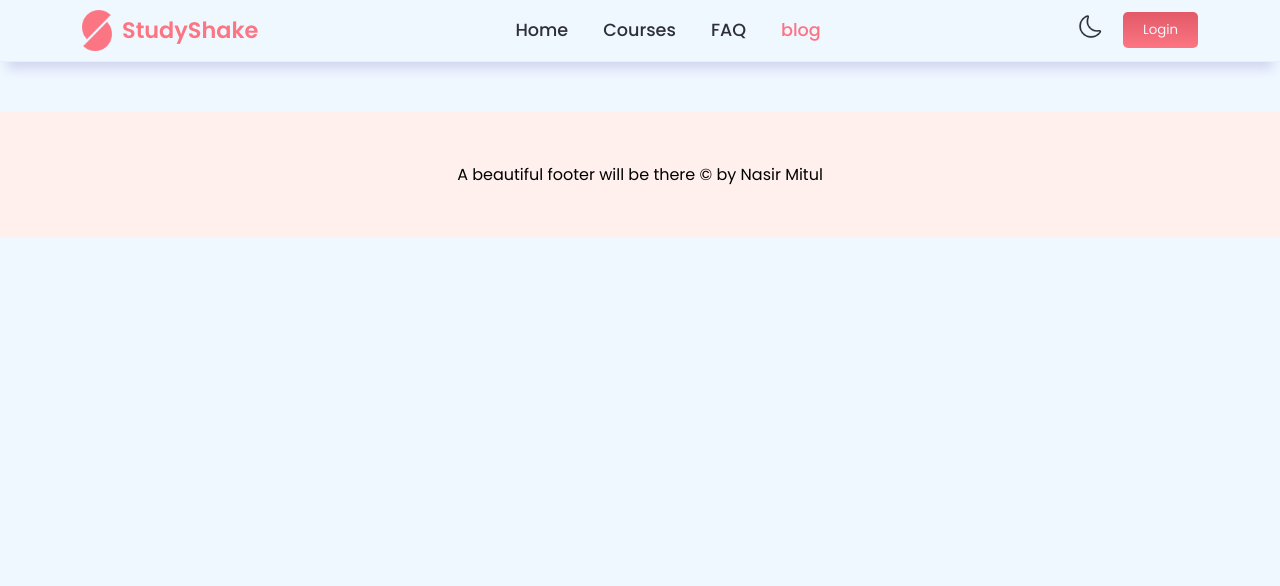
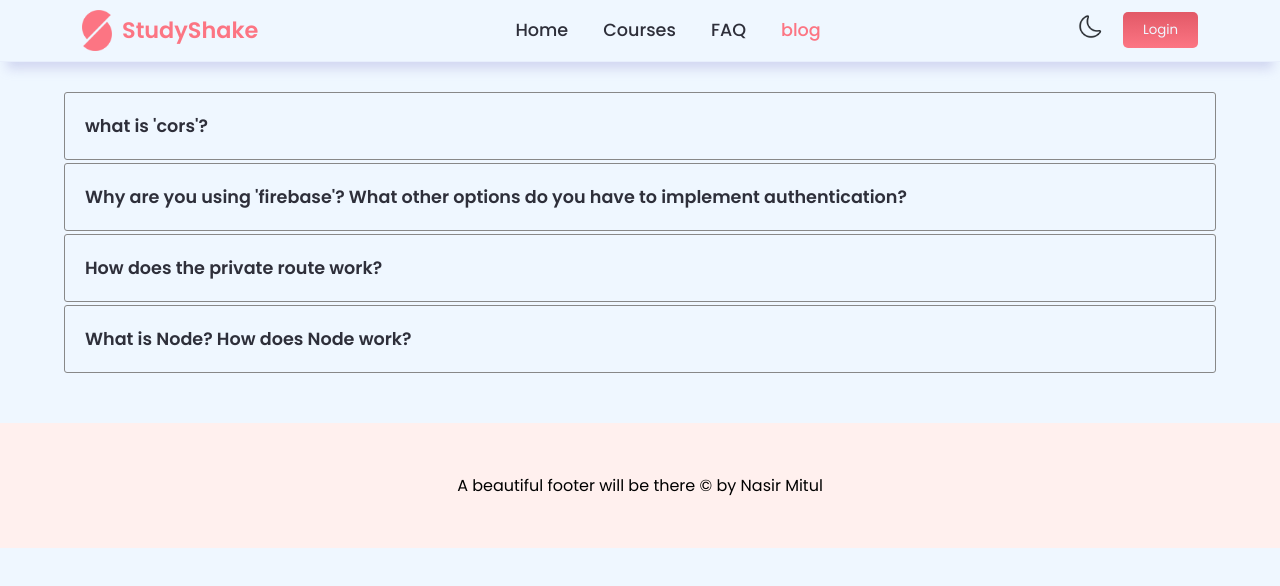
Before and after one commit to nasirmitul/study-shake-client-side, a React (Create React App) app: page /blog in a window 1280 px wide. Shown: the top 586 px of the page. Built offline with nearby package versions, Linux system fonts and the light colour scheme; no server answers.

Commit message:
blog page deisgn complete

```diff
--- a/package.json
+++ b/package.json
@@ -7,6 +7,8 @@
     "@testing-library/react": "^13.4.0",
     "@testing-library/user-event": "^13.5.0",
     "firebase": "^9.12.1",
+    "html2canvas": "^1.4.1",
+    "jspdf": "^2.5.1",
     "react": "^18.2.0",
     "react-accessible-accordion": "^5.0.0",
     "react-dom": "^18.2.0",
--- a/src/components/Blogs/Blog.js
+++ b/src/components/Blogs/Blog.js
@@ -1,9 +1,67 @@
 import React from 'react';
+
+import {
+    Accordion,
+    AccordionItem,
+    AccordionItemHeading,
+    AccordionItemButton,
+    AccordionItemPanel,
+} from 'react-accessible-accordion';
 
 const Blog = () => {
     return (
-        <div>
-
+        <div className='container'>
+            <Accordion allowZeroExpanded>
+                <AccordionItem className='accordion-item'>
+                    <AccordionItemHeading>
+                        <AccordionItemButton className='accordion-button'>
+                            <div className="title-data">
+                                <h4 className="lesson-title">what is 'cors'?</h4>
+                            </div>
+                        </AccordionItemButton>
+                    </AccordionItemHeading>
+                    <AccordionItemPanel className='accordion-item-panel'>
+                        <p className="lesson-data">Answer</p>
+                    </AccordionItemPanel>
+                </AccordionItem>
+                <AccordionItem className='accordion-item'>
+                    <AccordionItemHeading>
+                        <AccordionItemButton className='accordion-button'>
+                            <div className="title-data">
+                                <h4 className="lesson-title">Why are you using
+                                    'firebase'? What other options do you have to implement authentication?</h4>
+                            </div>
+                        </AccordionItemButton>
+                    </AccordionItemHeading>
+                    <AccordionItemPanel className='accordion-item-panel'>
+                        <p className="lesson-data">Answer</p>
+                    </AccordionItemPanel>
+                </AccordionItem>
+                <AccordionItem className='accordion-item'>
+                    <AccordionItemHeading>
+                        <AccordionItemButton className='accordion-button'>
+                            <div className="title-data">
+                                <h4 className="lesson-title">How does the private route work?</h4>
+                            </div>
+                        </AccordionItemButton>
+                    </AccordionItemHeading>
+                    <AccordionItemPanel className='accordion-item-panel'>
+                        <p className="lesson-data">Answer</p>
+                    </AccordionItemPanel>
+                </AccordionItem>
+                <AccordionItem className='accordion-item'>
+                    <AccordionItemHeading>
+                        <AccordionItemButton className='accordion-button'>
+                            <div className="title-data">
+                                <h4 className="lesson-title">What is Node? How does Node work?</h4>
+                            </div>
+                        </AccordionItemButton>
+                    </AccordionItemHeading>
+                    <AccordionItemPanel className='accordion-item-panel'>
+                        <p className="lesson-data">Answer</p>
+                    </AccordionItemPanel>
+                </AccordionItem>
+            </Accordion>
         </div>
     );
 };
--- a/src/components/Courses/CourseDetails.js
+++ b/src/components/Courses/CourseDetails.js
@@ -6,6 +6,7 @@ import level from '../../images/diagram.png'
 import time from '../../images/time.png'
 import prerequisite from '../../images/task.png'
 
+import jsPDF from 'jspdf';
 
 import {
     Accordion,
@@ -18,17 +19,30 @@ import {
 
 const CourseDetails = () => {
     const courseData = useLoaderData();
-    console.log(courseData);
+    // console.log(courseData);
 
     const { course_id, title, short_description, about, thumbnail, authorImage, authorName, skills, student, rating, reviews, courseType, courseDuration, prerequisites, syllabus
     } = courseData || {};
+
+    const generatePdf = () => {
+        const doc = new jsPDF('p', 'pt', 'a4')
+
+        doc.html(document.querySelector("#course-detail"), {
+            callback: function (pdf) {
+                pdf.save(`${title}.pdf`);
+            }
+        })
+
+    }
+
+
     return (
-        <div className='course-detail'>
+        <div className='course-detail' id='course-detail'>
             <div className="header">
                 <div className="title-section">
                     <h3 className='course-title'>Learn {title}</h3>
 
-                    <button className='to-pdf my-button'>Download as PDF</button>
+                    <button className='to-pdf my-button' onClick={generatePdf}>Download as PDF</button>
                 </div>
                 <div className="short-description">
                     <p className='course-description'>{short_description}</p>
--- a/src/style/style.css
+++ b/src/style/style.css
@@ -661,7 +661,7 @@ body {
     margin-bottom: 20px;
 }
 
-.course-detail .course-syllabus .accordion-item {
+.accordion-item {
     cursor: pointer;
     border: 1px solid var(--text-gary);
     margin-bottom: 3px;
@@ -669,30 +669,30 @@ body {
     border-radius: 3px;
 }
 
-.course-detail .course-syllabus .accordion-button {
+.accordion-button {
     display: flex;
     gap: 15px;
 }
 
-.course-detail .course-syllabus .accordion-button .lesson-no {
+.accordion-button .lesson-no {
     font-size: 2rem;
     color: var(--primary);
     margin-top: -5px;
 }
 
-.course-detail .course-syllabus .accordion-button .lesson-title {
+.accordion-button .lesson-title {
     font-size: 1.1rem;
     color: var(--text-dark);
     font-weight: 600;
 }
 
-.course-detail .course-syllabus .accordion-button .lesson-data {
+.accordion-button .lesson-data {
     font-size: .9rem;
     color: var(--text-dark);
     font-weight: 400;
 }
 
-.course-detail .course-syllabus .accordion-item-panel {
+.accordion-item-panel {
     border-top: 1px solid var(--text-gary);
     margin-top: 20px;
 }
@@ -705,12 +705,12 @@ body {
 }
 
 /* ============ Course Page Side Navigation ============ */
-.course-layout{
+.course-layout {
     display: flex;
     gap: 50px;
 }
 
-.course-navigation{
+.course-navigation {
     position: sticky;
     top: 10px;
     min-width: 250px;
@@ -720,13 +720,13 @@ body {
     height: fit-content;
 }
 
-.course-navigations{
+.course-navigations {
     display: flex;
     flex-direction: column;
     gap: 20px;
 }
 
-.course-navigations .course-title{
+.course-navigations .course-title {
     background: var(--white-50);
     padding: 8px 12px;
     border-radius: 3px;
```
Also changed, not shown: 1 other file (tests, documents, lock files or other folders).
